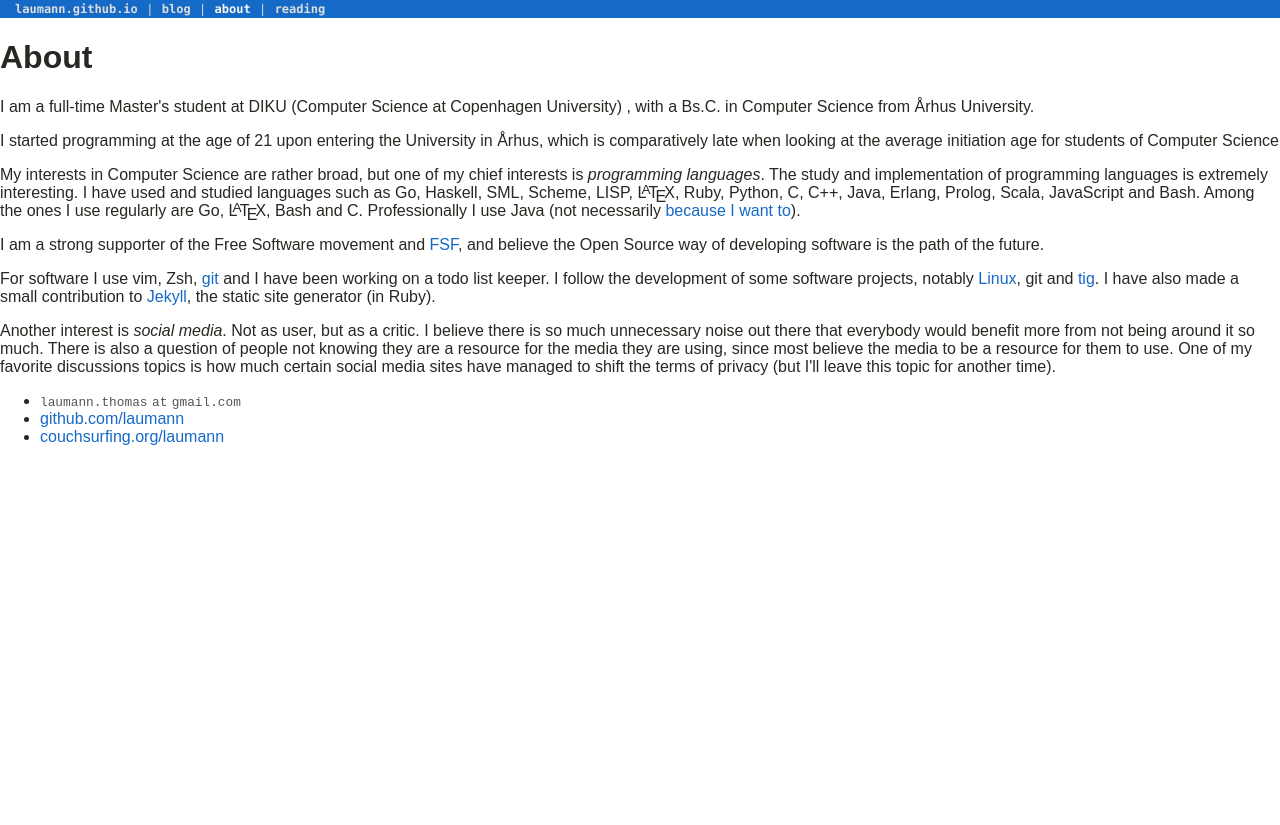
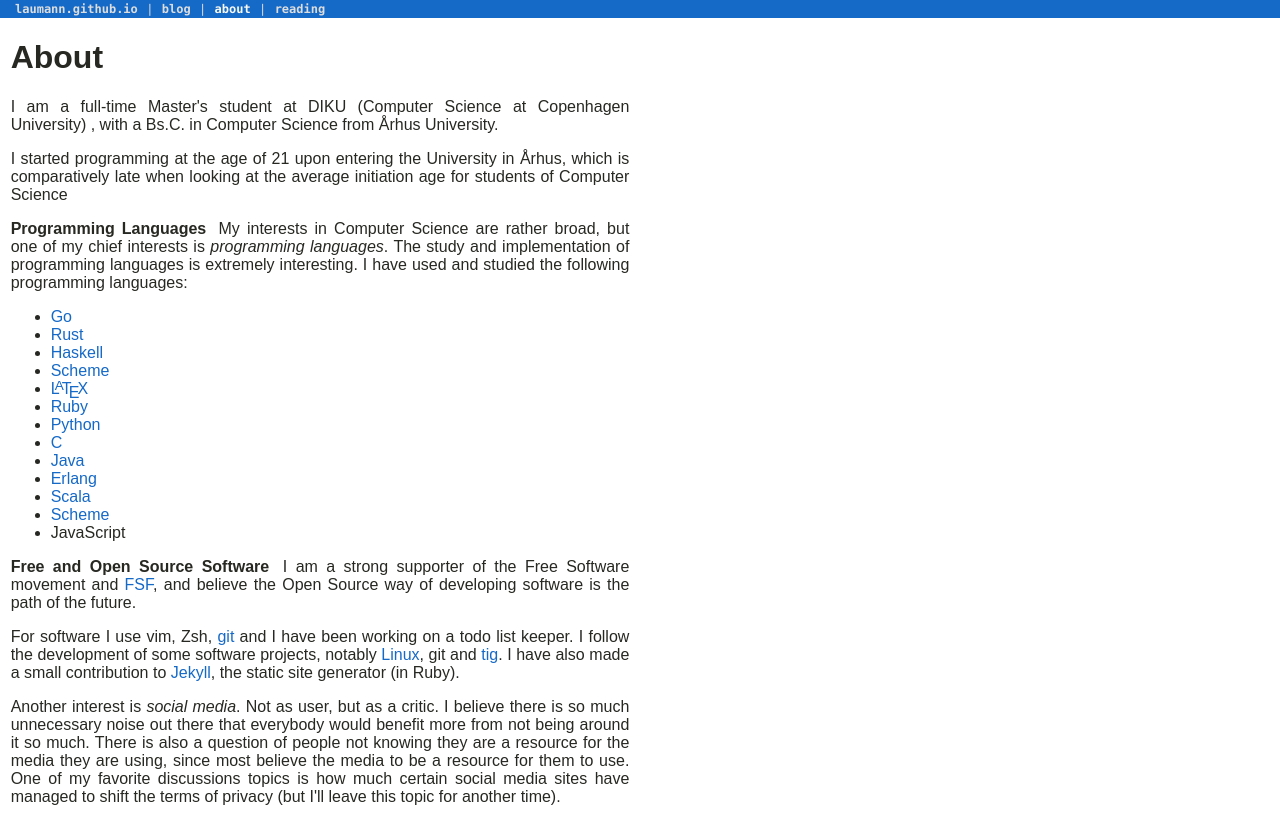
Before and after one commit to laumann/laumann.github.com, a Jekyll site: the page built from about/index.html, in a window 1280 px wide. Shown: the top 825 px of the page. Built offline with Jekyll 4.4.1, drawn with Linux system fonts in a browser that asks for light colours.

Commit message:
Adjust about page

```diff
--- a/about/index.html
+++ b/about/index.html
@@ -4,23 +4,56 @@
 active: about
 ---
 
+<div id="about">
+
 	<h1>About</h1>
-<div class="uk-grid">
-<div class="uk-width-2-3">
 	<p>I am a full-time Master's student at DIKU (Computer Science at Copenhagen University) , with a Bs.C. in Computer Science from Århus University.</p>
 	<p>I started programming at the age of 21 upon entering the University in Århus, which is comparatively late when looking at the average initiation age for students of Computer Science</p>
-	<p>My interests in Computer Science are rather broad, but one of my chief interests is <em>programming languages</em>. The study and implementation of programming languages is extremely interesting. I have used and studied languages such as Go, Haskell, SML, Scheme, LISP, <span class="latex">L<sup>a</sup>T<sub>e</sub>X</span>, Ruby, Python, C, C++, Java, Erlang, Prolog, Scala, JavaScript and Bash. Among the ones I use regularly are Go, <span class="latex">L<sup>a</sup>T<sub>e</sub>X</span>, Bash and C. Professionally I use Java (not necessarily <a href="http://harmful.cat-v.org/software/java">because I want to</a>).</p>
-	<p>I am a strong supporter of the Free Software movement and <a href="http://fsf.org">FSF</a>, and believe the Open Source way of developing software is the path of the future.</p>
-	<p>For software I use vim, Zsh, <a href="http://git-scm.org">git</a> and I have been working on a todo list keeper. I follow the development of some software projects, notably <a href="http://kernel.org">Linux</a>, git and <a href="http://github.com/jonas/tig">tig</a>. I have also made a small contribution to <a href="http://jekyllrb.com">Jekyll</a>, the static site generator (in Ruby).</p>
-	<p>Another interest is <em>social media</em>. Not as user, but as a critic. I believe there is so much unnecessary noise out there that everybody would benefit more from not being around it so much. There is also a question of people not knowing they are a resource for the media they are using, since most believe the media to be a resource for them to use. One of my favorite discussions topics is how much certain social media sites have managed to shift the terms of privacy (but I'll leave this topic for another time). </p>
-</div>
 
-<div class="uk-width-1-3 panel callout">
+	<p><span class="inline-title">Programming Languages</span> My interests in Computer Science are rather broad, but one of my
+	chief interests is <em>programming languages</em>. The study and
+	implementation of programming languages is extremely interesting. I have
+	used and studied the following programming languages:</p>
+	<ul>
+		<li><a href="http://golang.org/">Go</a></li>
+		<li><a href="http://rust-lang.org/">Rust</a></li>
+		<li><a href="http://haskell.org/">Haskell</a></li>
+		<li><a href="http://scheme.org/">Scheme</a></li>
+		<li><a href="http://latex-project.org/"><span class="latex">L<sup>a</sup>T<sub>e</sub>X</span></a></li>
+		<li><a href="http://ruby-lang.org/">Ruby</a></li>
+		<li><a href="http://python.org/">Python</a></li>
+		<li><a href="http://cprogramming.org/">C</a></li>
+		<li><a href="http://harmful.cat-v.org/software/java">Java</a></li>
+		<li><a href="http://erlang.org/">Erlang</a></li>
+		<li><a href="http://scala-lang.org/">Scala</a></li>
+		<li><a href="http://scheme.org/">Scheme</a></li>
+		<li>JavaScript</li>
+	</ul>
+
+	<p><span class="inline-title">Free and Open Source Software</span> I am
+	a strong supporter of the Free Software movement and <a
+	href="http://fsf.org">FSF</a>, and believe the Open Source way of
+	developing software is the path of the future.</p>
+
+	<p>For software I use vim, Zsh, <a href="http://git-scm.org">git</a> and
+	I have been working on a todo list keeper. I follow the development of
+	some software projects, notably <a href="http://kernel.org">Linux</a>,
+	git and <a href="http://github.com/jonas/tig">tig</a>. I have also made
+	a small contribution to <a href="http://jekyllrb.com">Jekyll</a>, the
+	static site generator (in Ruby).</p>
+
+	<p>Another interest is <em>social media</em>. Not as user, but as a
+	critic. I believe there is so much unnecessary noise out there that
+	everybody would benefit more from not being around it so much. There is
+	also a question of people not knowing they are a resource for the media
+	they are using, since most believe the media to be a resource for them
+	to use. One of my favorite discussions topics is how much certain social
+	media sites have managed to shift the terms of privacy (but I'll leave
+	this topic for another time).</p>
+
 	<ul>
 		<li><i class="icon-mail"></i><code>laumann.thomas</code> <code>at</code> <code>gmail.com</code></li>
 		<li><i class="icon-github"></i><a href="http://github.com/laumann">github.com/laumann</a></li>
 		<li><i class="icon-users"></i><a href="http://couchsurfing.org">couchsurfing.org/laumann</a></li>
 	</ul>
 </div>
-
-</div>
--- a/css/style.css
+++ b/css/style.css
@@ -107,6 +107,9 @@
 #blog #blogroll ul#bloglist { float: right; width: 33.33333%; padding-left: 0.83333%; list-style-type: none; }
 #blog #post { width: 100%; float: right; padding-left: 0.83333%; padding-right: 0.83333%; }
 
+#about { width: 50%; float: left; padding-left: 0.83333%; padding-right: 0.83333%; }
+#about p { text-align: justify; }
+
 /** Site layout with sticky footer */
 html, body { height: 100%; color: #272822; background-color: #fff; }
 
@@ -156,3 +159,6 @@
 .site-footer div.left { width: 25%; float: left; padding-left: 0.83333%; padding-right: 0.83333%; }
 .site-footer div.center { width: 50%; float: left; padding-left: 0.83333%; padding-right: 0.83333%; text-align: center; }
 .site-footer div.right { width: 25%; float: right; padding-left: 0.83333%; padding-right: 0.83333%; text-align: right; }
+
+/** Utility classes */
+span.inline-title { font-weight: bold; padding-right: 0.83333%; }
```
Also changed, not shown: sass/style.scss (+16 -0 lines). Lines whose indentation alone changed are shown as unchanged.
